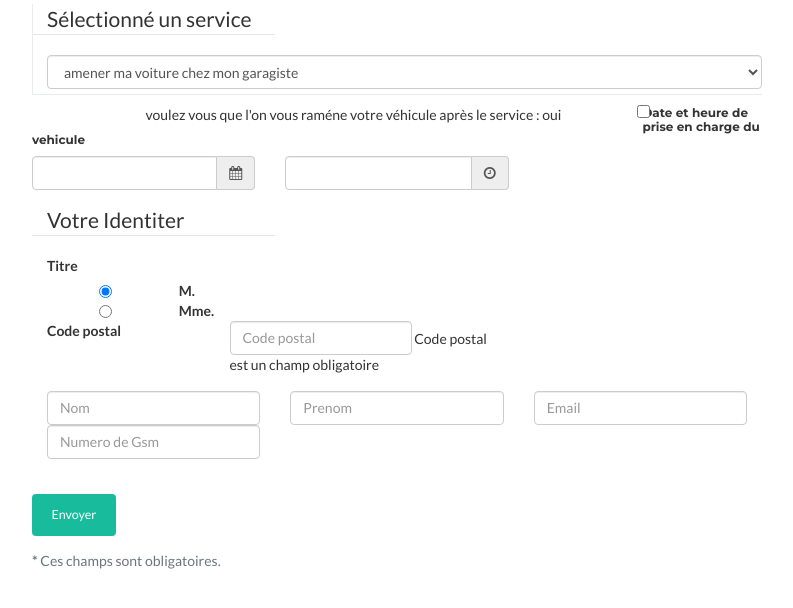
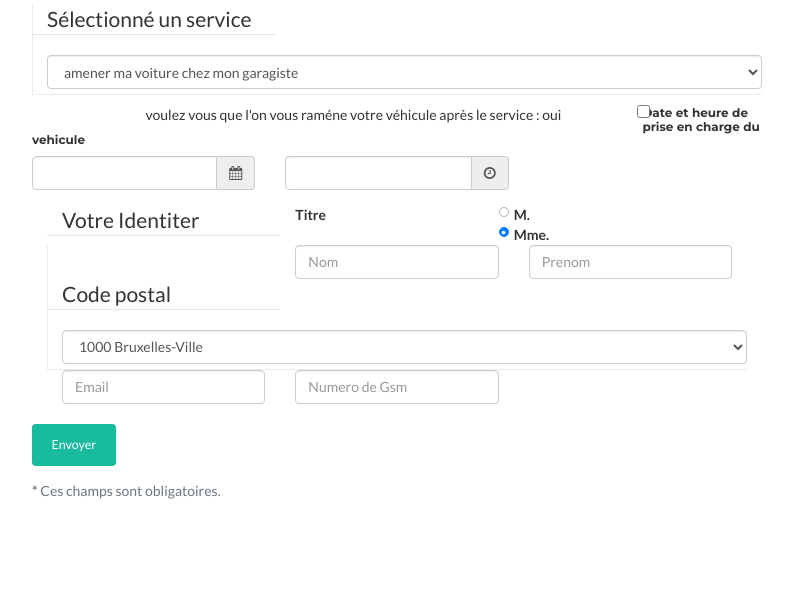
Before and after one commit to yassinesheasy/servicesauto, a PHP site: page /command.php in a window 1280 px wide. Shown: the part 159-767 px from the top of the page, without its empty margins (243-1036 px from the left). Run offline with PHP 8.4, Linux system fonts and the light colour scheme; some libraries are stand-ins or nearby versions.

Commit message:
add code postal

```diff
--- a/command.php
+++ b/command.php
@@ -72,15 +72,16 @@ include 'lang/configlang.php';
 																							<div class="form-group col-xs-10 ">
 																								<label for="checkboxes-1">
 
-      voulez vous que l'on vous raméne votre véhicule après le service : oui</label>
+																							voulez vous que l'on vous raméne votre véhicule après le service : oui
+																								</label>
 																							</div>
 																							<div class="form-group col-xs-2">
 																								<input type="checkbox" class="form-check-input" name="checkboxes" id="CheckBoxRV" value="2">
 																								</div>
 																							</div>
 																							<h6>
-
-                  Date et heure de prise en charge du vehicule</h6>
+																											Date et heure de prise en charge du vehicule
+																							</h6>
 																							<div class="row">
 																								<div class="col-xs-4">
 																									<div class="form-group">
@@ -104,41 +105,26 @@ include 'lang/configlang.php';
 																										</div>
 																									</div>
 																									<div class="container-fluid">
-																										<div class="row">
+																										<div class="vertical-alignment">
 																											<legend class="col-md-4">Votre Identiter</legend>
 																											<div class="form-group" id="identiter">
 																												<div name="selectTitre">
 																													<label class="col-md-4">Titre</label>
-                                                                                                                                                                                                            	<div class="form-check col-md-12">
-  <input class="form-check-input col-md-2" type="radio" name="Gender" id="exampleRadios1" value="male" checked>
-  <label class="form-check-label col-md-10" for="exampleRadios1">
-    M.
-  </label>
-</div>
-<div class="form-check col-md-12">
-  <input class="form-check-input col-md-2" type="radio" name="Gender" id="exampleRadios2" value="female">
-  <label class="form-check-label col-md-10" for="exampleRadios2">
-    Mme.
-  </label>
+
+
+<div class="custom-control custom-radio">
+  <input type="radio" class="custom-control-input" id="SelectMister" name="defaultExampleRadios">
+  <label class="custom-control-label" for="SelectMister">M.</label>
 </div>
 
+<!-- Default checked -->
+<div class="custom-control custom-radio">
+  <input type="radio" class="custom-control-input" id="SelectMisses" name="defaultExampleRadios" checked>
+  <label class="custom-control-label" for="SelectMisses">Mme.</label>
+</div>
 
 																														</div>
-                                                                                                                                                                                                        <div class="form-group clearfix">
-	<label class="col-md-3 control-label" for="ZipCity">Code postal</label>
-	<div class="col-md-5 col-xs-12 autocomplete-field no-arrow">
-		<div style="display: inline-block;">
-			<input id="ZipCity" name="ZipCity" class="form-control form-control--error" placeholder="Code postal" role="combobox" aria-autocomplete="list" aria-expanded="false" autocomplete="test" value="">
-			</div>
-			<span class="field-validation-error__new field-validation-error__new--animate">Code postal est un champ obligatoire</span>
-		</div>
-		<div class="col-md-1 hidden-xs popover-col">
-			<span/>
-		</div>
-		<div class="col-md-8 col-xs-12 col-md-push-3 microCopy">
-			<span class="microCopy"/>
-		</div>
-	</div>
+
 
 																														<div class="col-sm-4">
 																															<input id="textinput" name="Nom" type="text" placeholder="Nom" class="form-control input-md" required="required">
@@ -146,7 +132,36 @@ include 'lang/configlang.php';
 																															<div class="col-sm-4">
 																																<input id="textinput" name="Prenom" type="text" placeholder="Prenom" class="form-control input-md" required="required">
 																																</div>
+																																<div class="control-group">
+																																	<legend class="col-md-4">Code postal</legend>
+																																	<div class="form-group floating-label-form-group controls mb-0 pb-2"  id="CodePostal">
+																																		<!--<input class="form-control" id="phone" type="text" placeholder="*Nom & Prénom" required="required" data-validation-required-message="<?php  echo _contact_3; ?>">
+    -->
+																																		<select class="form-control" id="selectCodePostal">
+																																			<option>1000 Bruxelles-Ville</option>
+																																			<option>1030 Schaerbeek</option>
+																																			<option>1040 Etterbeek</option>
+																																			<option>1050 Ixelles</option>
+																																			<option>1060 Saint-Gilles</option>
+																																			<option>1070 Anderlecht</option>
+																																			<option>1080 Molenbeek-St-Jean</option>
+																																			<option>1081 Koekelberg</option>
+																																			<option>1082 Berchem-Ste-Agathe</option>
+																																			<option>1083 Ganshoren</option>
+																																			<option>1090 Jette</option>
+																																			<option>1140 Evere</option>
+																																			<option>1150 Woluwé-St-Pierre</option>
+																																			<option>1160 Auderghem</option>
+																																			<option>1170 Watermael-Boitsfort</option>
+																																			<option>1180 Uccle</option>
+																																			<option>1190 Forest</option>
+																																			<option>1200 Woluwé-St-Lambert</option>
+																																			<option>1210 St Josse-ten-Noode</option>
+																																		</select>
+																																	</div>
+																																</div>
 																																<div class="col-sm-4">
+
 																																	<input id="textinput" name="Email" type="email" placeholder="Email" class="form-control input-md" required="required">
 																																	</div>
 																																	<div class="col-sm-4">
```
Lines whose indentation alone changed are shown as unchanged.
